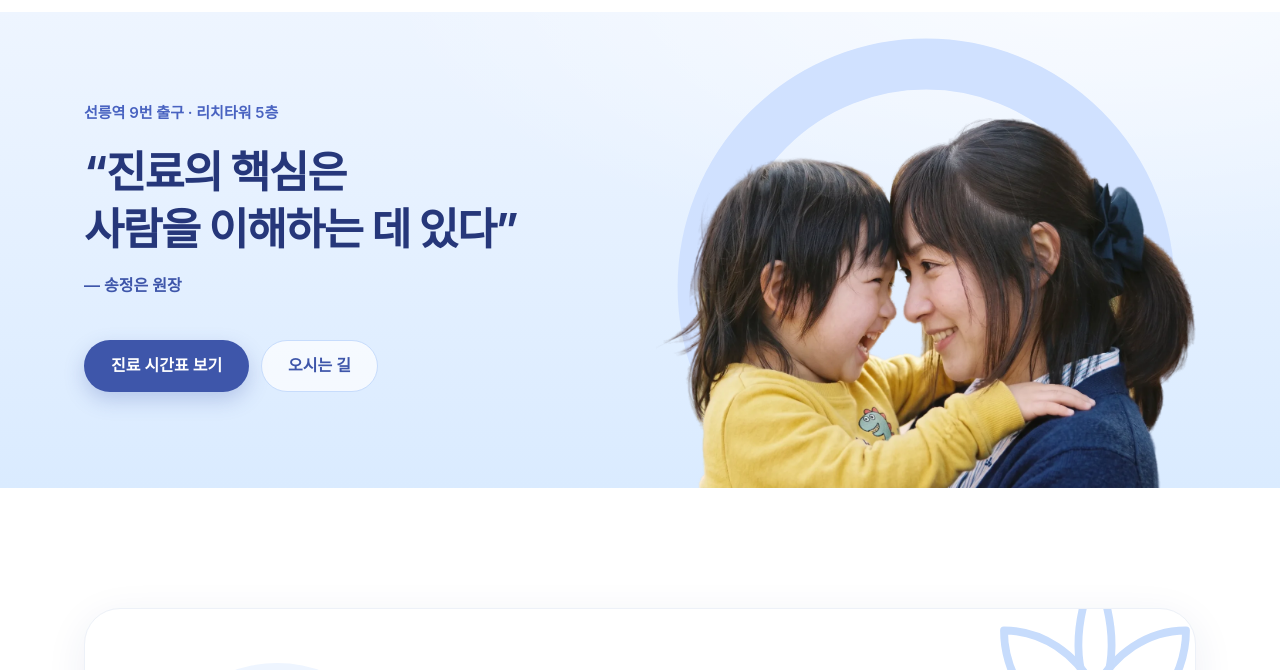
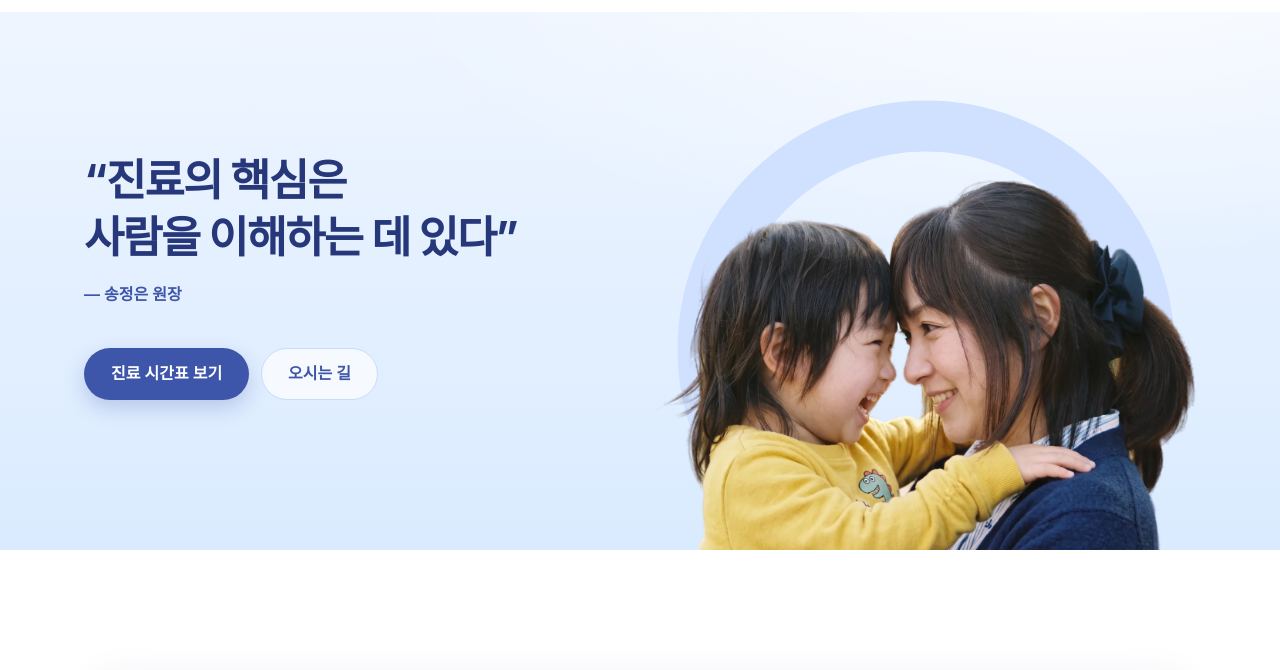
Before and after one commit to jackelamen/drsong, a plain HTML site: page index.html in a window 1280 px wide. Shown: the part 61-731 px from the top of the page. Drawn offline with Linux system fonts and the light colour scheme; a web font is replaced by a local one.

Commit message:
Remove location line from hero; give quote more vertical room
Co-Authored-By: Claude Opus 5.5 <noreply@anthropic.com>
Claude-Session: https://claude.ai/code/session_01Fdt8wTMfCDDB9f8KcNzrqb

```diff
--- a/assets/css/style.css
+++ b/assets/css/style.css
@@ -114,12 +114,11 @@ ul, ol { margin: 0; padding: 0; }
   padding: 0;
 }
 .hero-grid { display: grid; grid-template-columns: 1fr 1fr; gap: 32px; align-items: end; }
-.hero-copy { padding: 88px 0 96px; position: relative; z-index: 1; }
+.hero-copy { padding: 140px 0 150px; position: relative; z-index: 1; }
 .hero-quote { margin: 0; }
 .hero-quote span { display: block; white-space: nowrap; }
 .quote-by { margin-top: 14px; font-size: 16px; font-weight: 600; color: var(--indigo-700); }
 .hero-quote p { font-size: clamp(27px, 3.4vw, 46px); font-weight: 700; color: var(--indigo-900); line-height: 1.32; letter-spacing: -0.035em; }
-.hero-place { font-size: 15px; font-weight: 600; color: var(--indigo-500); margin-bottom: 18px; }
 .hero h1 { font-size: clamp(36px, 4.4vw, 56px); color: var(--indigo-900); line-height: 1.2; letter-spacing: -0.035em; }
 .hero-titles { list-style: none; margin-top: 18px; font-size: 18px; line-height: 1.75; color: var(--text); }
 .hero-actions { display: flex; flex-wrap: wrap; gap: 12px; margin-top: 40px; }
--- a/index.html
+++ b/index.html
@@ -63,7 +63,6 @@
       <div class="container hero-grid">
         <div class="hero-copy">
           <h1 class="sr-only">연세와이즈정신건강의학과</h1>
-          <p class="hero-place">선릉역 9번 출구 · 리치타워 5층</p>
           <blockquote class="hero-quote">
             <p><span>“진료의 핵심은</span> <span>사람을 이해하는 데 있다”</span></p>
             <footer class="quote-by">— 송정은 원장</footer>
```
